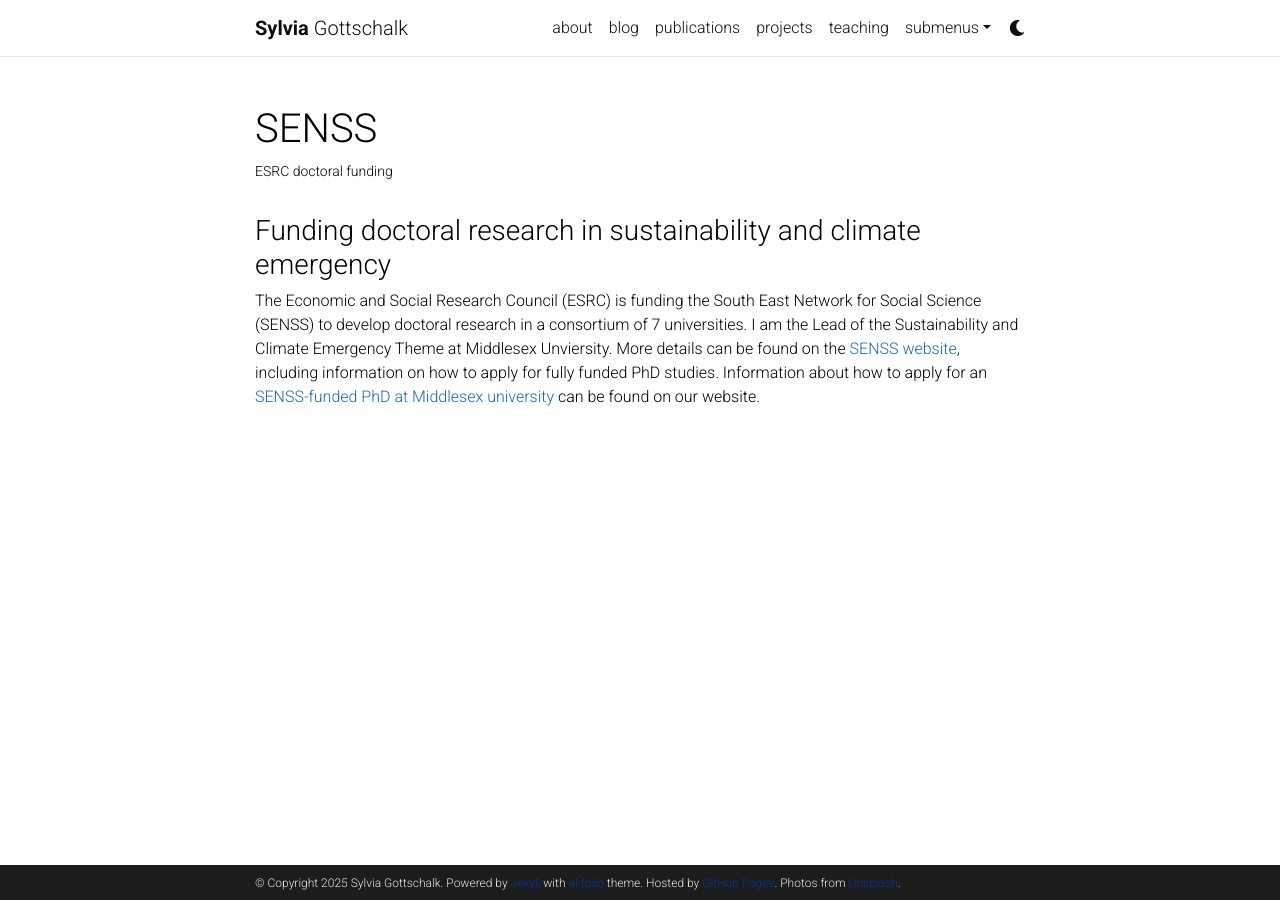
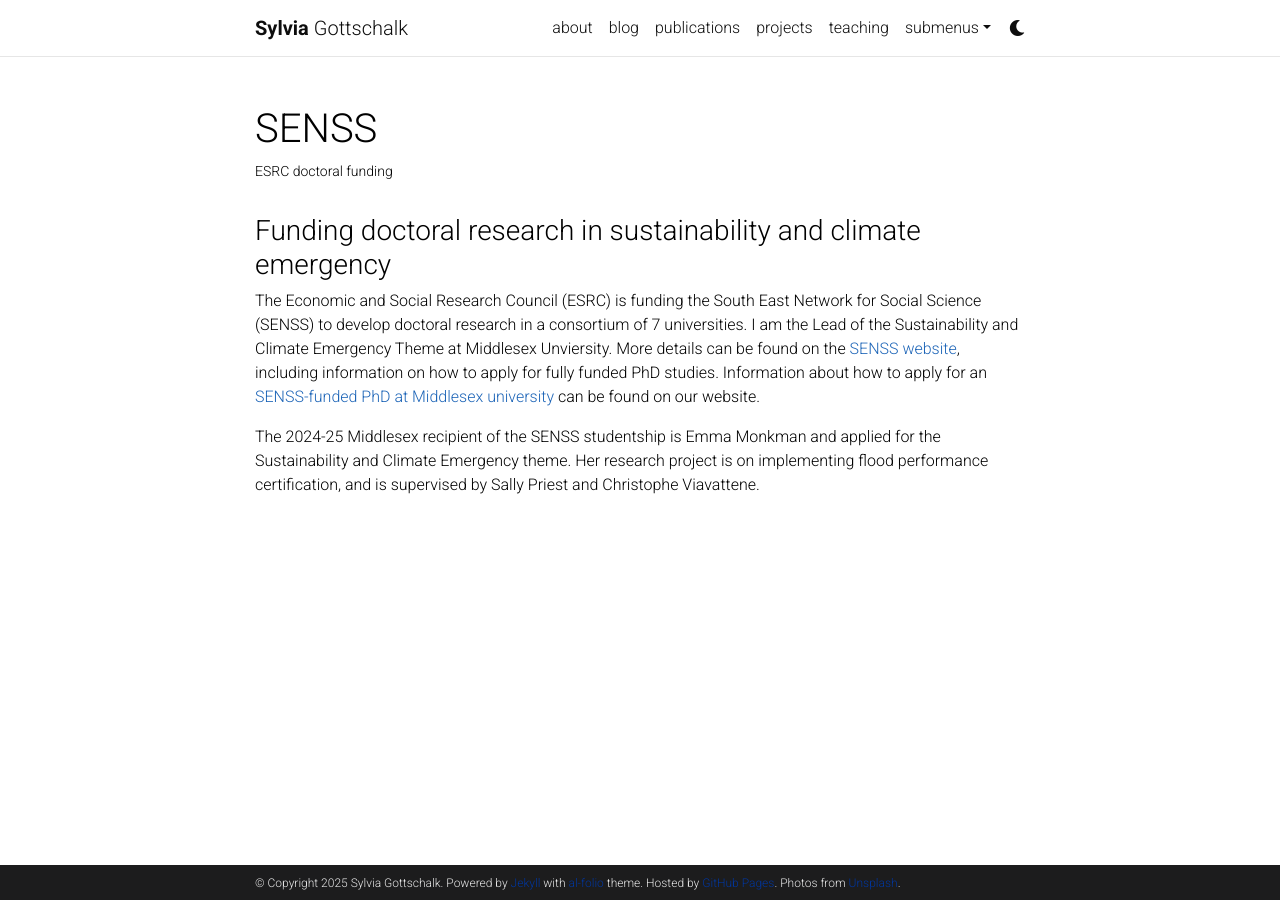
Before and after one commit to sdgottschalk/sgottschalk.io, a Jekyll site: the page built from _projects/4_project.md, in a window 1280 px wide. Built offline with Jekyll 4.4.1, drawn with Linux system fonts in a browser that asks for light colours; full-size pictures stand in for the smaller copies a plugin makes; comment, search, counter and statistics services are not loaded; a style sheet for code colours, icons or effects is not loaded; some of the changed lines change nothing that is shown.

Commit message:
Update 4_project.md

```diff
--- a/_projects/4_project.md
+++ b/_projects/4_project.md
@@ -2,7 +2,7 @@
 layout: page
 title: SENSS
 description: ESRC doctoral funding
-img: assets/img/3.jpg
+img: assets/img/8.jpg
 importance: 2
 category: knowledge transfer
 ---
@@ -13,3 +13,5 @@ to develop doctoral research in a consortium of 7 universities. I am the Lead of
 More details can be found on the <a href="https://www.senss.ac.uk/">SENSS website</a>, including information on how to apply for fully funded PhD studies.
 Information about how to apply for an
 <a href="https://www.mdx.ac.uk/study/postgraduate/research-studentships/esrc-phd-studentships-at-middlesex-university/">SENSS-funded PhD at Middlesex university</a> can be found on our website.
+
+The 2024-25 Middlesex recipient of the SENSS studentship is Emma Monkman and applied for the Sustainability and Climate Emergency theme. Her research project is on implementing flood performance certification, and is supervised by Sally Priest and Christophe Viavattene.
```
